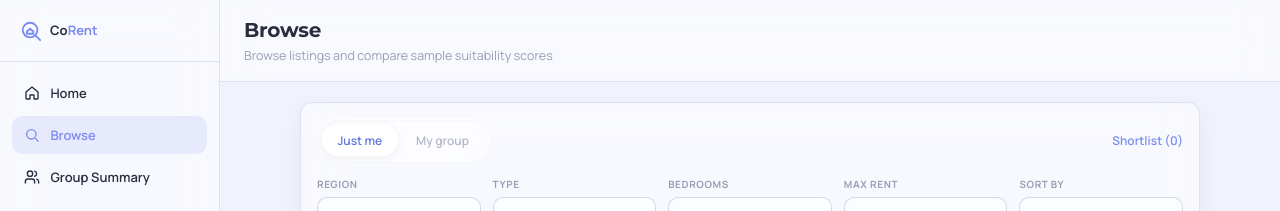
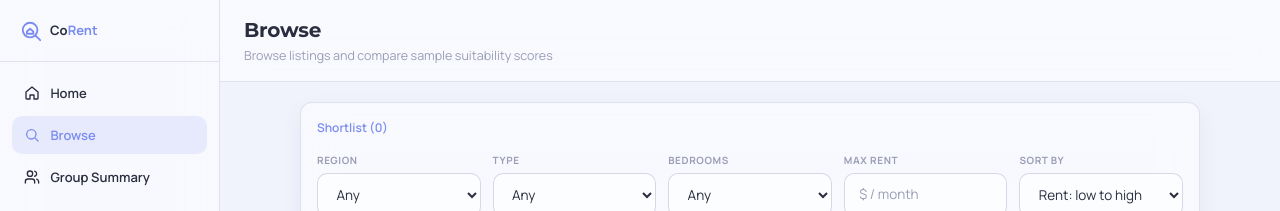
Before and after one commit to John-7-7/corent, a Vue app: page /listings in a window 1280 px wide. Shown: the top 211 px of the page. Built offline with nearby package versions, Linux system fonts and the light colour scheme.

Commit message:
Remove 'Just me/ My group' toggle from Browse

```diff
--- a/src/views/ListingsView.vue
+++ b/src/views/ListingsView.vue
@@ -118,12 +118,6 @@ const breakdown = computed(() => {
       <div class="stack-wide">
         <section class="card" aria-label="Filters">
           <div class="between wrap">
-            <div class="segmented" role="group" aria-label="Browse as">
-              <button type="button" class="on" aria-pressed="true">Just me</button>
-              <button type="button" aria-pressed="false" disabled title="Needs a group (F-REQ-008)">
-                My group
-              </button>
-            </div>
             <RouterLink class="link" to="/shortlist">Shortlist ({{ listingIds.length }})</RouterLink>
           </div>
 
```
